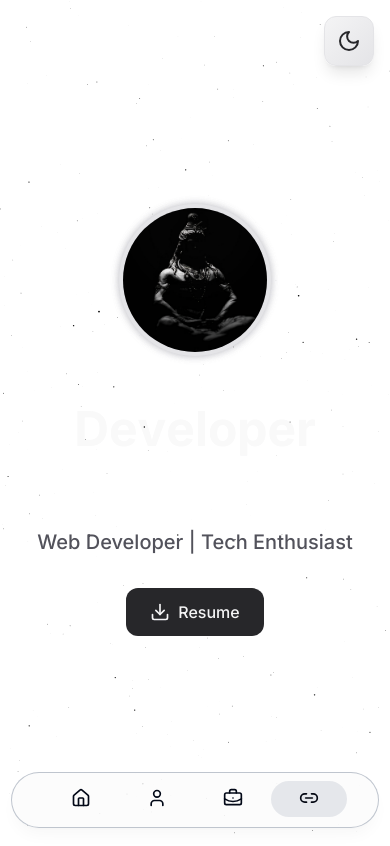
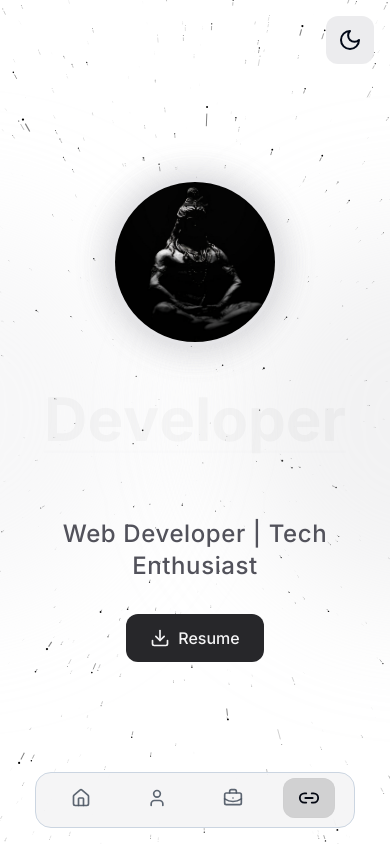
Before and after one commit to Parthesh28/Portfolio, a Next.js app: page / in a window 390 px wide. Shown: the top 846 px of the page. Built offline with nearby package versions, Linux system fonts and the light colour scheme; no server answers.

Commit message:
improved a lot

```diff
--- a/components/AboutMeCard.jsx
+++ b/components/AboutMeCard.jsx
@@ -18,7 +18,7 @@ export default function AboutMeCard() {
     const age = calculateAge("2003-10-23");
 
     return (
-        <Card className="bg-zinc-100/70 dark:bg-zinc-900/70 backdrop-blur-sm h-full group">
+        <Card className="bg-zinc-100/70 dark:bg-zinc-900/70 backdrop-blur-sm rounded-2xl h-full group">
             <CardContent className="pt-6 px-5 flex flex-col justify-between h-full">
                 <div className="space-y-4">
                     <div className="relative">
--- a/components/CodingStatsCard.jsx
+++ b/components/CodingStatsCard.jsx
@@ -72,7 +72,7 @@ export default function CodingStatsCard({ data }) {
     const isLoading = !data || data.length === 0;
 
     return (
-        <Card className="bg-zinc-100/70 dark:bg-zinc-900/70 backdrop-blur-sm h-full">
+        <Card className="bg-zinc-100/70 dark:bg-zinc-900/70 backdrop-blur-sm rounded-2xl h-full">
             <CardHeader>
                 <CardTitle className="text-2xl font-semibold">Activity</CardTitle>
                 <div className="text-sm text-muted-foreground flex items-center">
--- a/components/Navbar.jsx
+++ b/components/Navbar.jsx
@@ -30,33 +30,36 @@ const navItems = [
 ]
 
 export default function Navbar() {
-
   const { activeSection, setActiveSection, setLastClickTime } = useActiveSection()
 
   return (
     <header className='z-40 relative'>
       <motion.div
-        className='fixed bottom-4 sm:bottom-auto sm:top-6 left-1/2 -translate-x-1/2 h-[3.5rem] w-[23rem] rounded-full border border-slate-500 border-opacity-40 bg-zinc-50 bg-opacity-50 dark:bg-zinc-900 dark:bg-opacity-50 shadow-lg shadow-black/[0.03] dark:shadow-white/[0.03] backdrop-blur-xl sm:h-[3.25rem] sm:w-[36rem]'
+        className='fixed bottom-4 sm:bottom-auto sm:top-6 left-1/2 -translate-x-1/2 h-[3.5rem] w-[20rem] sm:w-[32rem] rounded-2xl
+          bg-zinc-100/90 dark:bg-zinc-600/30 backdrop-blur-md
+          border border-slate-300 dark:border-slate-800
+          hover:border-black/10 dark:hover:border-white/10
+
+          transition-all duration-300'
         initial={{ y: -100, x: "-50%", opacity: 0 }}
         animate={{ y: 0, x: "-50%", opacity: 1 }}
-      ></motion.div>
+      />
 
-      <nav className="flex fixed bottom-[1.35rem] sm:bottom-auto sm:top-[1.7rem] left-1/2 h-12 -translate-x-1/2 py-2 sm:h-[initial] sm:py-0">
-        <ul className="flex w-[22rem] flex-wrap items-center justify-center gap-y-1 text-[0.9rem] font-medium sm:w-[initial] sm:flex-nowrap sm:gap-4">
+      <nav className="flex fixed bottom-[1.35rem] sm:bottom-auto sm:top-0 left-1/2 h-12 -translate-x-1/2 sm:h-[5.5rem]">
+        <ul className="flex w-[19rem] sm:w-[31rem] items-center justify-between px-3 text-[0.9rem] font-medium">
           {navItems.map((link) => (
             <motion.li
-              className="h-3/4 flex items-center justify-center relative"
+              className="h-3/4 flex items-center sm:mt-[1rem] justify-center"
               key={link.hash}
               initial={{ y: -100, opacity: 0 }}
               animate={{ y: 0, opacity: 1 }}
             >
               <Link
                 className={clsx(
-                  "relative flex w-full items-center justify-center px-7 py-3 hover:text-gray-600 transition dark:text-gray-200 dark:hover:text-gray-500",
-                  {
-                    "text-gray-950 dark:text-gray-200":
-                      activeSection === link.name,
-                  }
+                  "relative flex w-full items-center justify-center px-4 py-2.5 transition-all duration-200",
+                  activeSection === link.name
+                    ? "text-gray-950 dark:text-white"
+                    : "text-gray-600/90 dark:text-gray-400 hover:text-gray-950 dark:hover:text-gray-200"
                 )}
                 href={link.hash}
                 onClick={() => {
@@ -65,19 +68,29 @@ export default function Navbar() {
                 }}
               >
                 {link.name === activeSection && (
-                  <motion.span className='absolute inset-0 bg-gray-200 rounded-full h-9 top-[0.28rem] -z-10 dark:bg-zinc-800'
+                  <motion.span
+                    className='absolute inset-0 bg-zinc-950/[0.15] dark:bg-zinc-100/[0.15] rounded-xl -z-10
+                      shadow-[inset_0_0_1px_rgba(0,0,0,0.1)] dark:shadow-[inset_0_0_1px_rgba(255,255,255,0.1)]'
                     layoutId='activeSection'
-                    transition={
-                      {
-                        type: 'spring',
-                        stiffness: 400,
-                        damping: 50
-                      }
-                    }
-                  ></motion.span>
+                    transition={{
+                      type: 'spring',
+                      stiffness: 380,
+                      damping: 30
+                    }}
+                  />
                 )}
-                <span className="hidden sm:block">{link.name}</span>
-                <link.Icon className="block sm:hidden h-5 w-5" />
+                <span className="hidden sm:block font-medium tracking-wide">
+                  {link.name}
+                </span>
+                <link.Icon
+                  className={clsx(
+                    "block sm:hidden h-5 w-5 transition-transform duration-200",
+                    activeSection === link.name
+                      ? "scale-110"
+                      : "scale-100"
+                  )}
+                  strokeWidth={2}
+                />
               </Link>
             </motion.li>
           ))}
--- a/components/Starfield.jsx
+++ b/components/Starfield.jsx
@@ -1,92 +1,112 @@
 'use client'
 
-import { useEffect, useRef } from 'react'
+import { useEffect, useRef, useMemo } from 'react'
 import { useTheme } from 'next-themes'
 
 const STAR_COUNT = 1500
-const STAR_SIZE = 0.003 // Relative to screen width
-const STAR_SPEED = 0.002 // Reduced from 0.01 to 0.002 for slower movement
+const STAR_SIZE_RANGE = { min: 0.001, max: 0.004 }
+const STAR_SPEED_RANGE = { min: 0.0015, max: 0.003 }
+const TRAIL_LENGTH = 3
 
-export default function StarfieldBackground() {
-    const canvasRef = useRef(null)
+
+const createStars = () => {
+    return Array.from({ length: STAR_COUNT }, () => ({
+        x: Math.random() * 2 - 1,
+        y: Math.random() * 2 - 1,
+        z: Math.random(),
+        size: Math.random() * (STAR_SIZE_RANGE.max - STAR_SIZE_RANGE.min) + STAR_SIZE_RANGE.min,
+        speed: Math.random() * (STAR_SPEED_RANGE.max - STAR_SPEED_RANGE.min) + STAR_SPEED_RANGE.min,
+        trail: [],
+    }))
+}
+
+const StarfieldBackground = () => {
+    const canvasRef = useRef (null)
+    const animationFrameId = useRef(0)
     const { theme } = useTheme()
+
+    const stars = useMemo(() => createStars(), [])
 
     useEffect(() => {
         const canvas = canvasRef.current
+        if (!canvas) return
+
         const ctx = canvas.getContext('2d')
-        let animationFrameId
-        let stars = []
+        if (!ctx) return
 
-        const initCanvas = () => {
+        const resizeCanvas = () => {
             canvas.width = window.innerWidth
             canvas.height = window.innerHeight
         }
 
-        const createStars = () => {
-            for (let i = 0; i < STAR_COUNT; i++) {
-                stars.push({
-                    x: Math.random() * 2 - 1, // Range: -1 to 1
-                    y: Math.random() * 2 - 1, // Range: -1 to 1
-                    z: Math.random(),
-                    size: Math.random() * STAR_SIZE,
-                })
-            }
-        }
+        resizeCanvas()
+        window.addEventListener('resize', resizeCanvas)
 
         const drawStars = () => {
             ctx.clearRect(0, 0, canvas.width, canvas.height)
 
-            const bgColor = theme === 'dark' ? 'black' : 'white'
-            const starColor = theme === 'dark' ? 'white' : 'black'
-
+            const bgColor = theme === 'dark' ? 'rgb(0, 0, 0)' : 'rgb(255, 255, 255)'
+            const starColor = theme === 'dark' ? 'rgb(255, 255, 255)' : 'rgb(0, 0, 0)'
             ctx.fillStyle = bgColor
             ctx.fillRect(0, 0, canvas.width, canvas.height)
 
             const centerX = canvas.width / 2
             const centerY = canvas.height / 2
 
-            ctx.fillStyle = starColor
             stars.forEach(star => {
                 const x = (star.x / star.z) * centerX + centerX
                 const y = (star.y / star.z) * centerY + centerY
                 const size = (1 - star.z) * star.size * canvas.width
 
+                // Draw trail
+                ctx.beginPath()
+                star.trail.forEach((point, index) => {
+                    const opacity = (index + 1) / TRAIL_LENGTH * 0.5
+                    ctx.strokeStyle = `rgba(${starColor === 'rgb(255, 255, 255)' ? '255, 255, 255,' : '0, 0, 0,'} ${opacity})`
+                    ctx.lineWidth = size * (index + 1) / TRAIL_LENGTH
+                    if (index === 0) {
+                        ctx.moveTo(point.x, point.y)
+                    } else {
+                        ctx.lineTo(point.x, point.y)
+                    }
+                })
+                ctx.stroke()
+
+
+                ctx.fillStyle = starColor
                 ctx.beginPath()
                 ctx.arc(x, y, size, 0, 2 * Math.PI)
                 ctx.fill()
+
+                star.trail.unshift({ x, y })
+                if (star.trail.length > TRAIL_LENGTH) {
+                    star.trail.pop()
+                }
             })
         }
 
         const animate = () => {
             drawStars()
-            stars = stars.map(star => ({
-                ...star,
-                z: (star.z - STAR_SPEED + 1) % 1
-            }))
-            animationFrameId = requestAnimationFrame(animate)
+            stars.forEach(star => {
+                star.z = (star.z - star.speed + 1) % 1
+            })
+            animationFrameId.current = requestAnimationFrame(animate)
         }
 
-        const handleResize = () => {
-            initCanvas()
-            drawStars()
-        }
-
-        initCanvas()
-        createStars()
         animate()
 
-        window.addEventListener('resize', handleResize)
-
         return () => {
-            window.removeEventListener('resize', handleResize)
-            cancelAnimationFrame(animationFrameId)
+            cancelAnimationFrame(animationFrameId.current)
+            window.removeEventListener('resize', resizeCanvas)
         }
-    }, [theme])
+    }, [theme, stars])
 
     return (
         <canvas
             ref={canvasRef}
-            className="fixed top-0 left-0 w-full h-full -z-10 pointer-events-none"
+            className="fixed top-0 left-0 w-full h-full -z-10 pointer-events-none transition-opacity duration-1000"
         />
     )
 }
+
+export default StarfieldBackground
--- a/components/ThemeToggle.jsx
+++ b/components/ThemeToggle.jsx
@@ -22,7 +22,7 @@ export default function ThemeToggle() {
 
   return (
     <motion.button
-      className="fixed top-4 sm:top-auto sm:bottom-4 right-4 p-3 rounded-xl bg-gradient-to-br from-zinc-100 to-zinc-200 dark:from-zinc-800 dark:to-zinc-900 text-zinc-800 dark:text-zinc-200 shadow-lg hover:shadow-xl z-10 backdrop-blur-sm border border-zinc-200 dark:border-zinc-700/50"
+      className="fixed top-4 sm:top-auto sm:bottom-4 right-4 p-3 rounded-xl bg-zinc-200/70 backdrop-blur-sm dark:bg-zinc-800/70"
       onClick={toggleTheme}
       whileHover={{
         scale: 1.05,
--- a/components/Tooltip.jsx
+++ b/components/Tooltip.jsx
@@ -6,7 +6,7 @@ export default function CustomTooltip({ active, payload }) {
         const topLanguages = data.languages.slice(0, 3);
 
         return (
-            <div className="bg-zinc-100/90 dark:bg-zinc-900/90 backdrop-blur-xl  p-4 rounded-xl shadow-lg border border-zinc-200 dark:border-zinc-700 w-64">
+            <div className="bg-zinc-100/90 dark:bg-zinc-900/90 backdrop-blur-3xl  p-4 rounded-xl shadow-lg border border-zinc-200 dark:border-zinc-700 w-64">
                 <h3 className="text-lg font-semibold mb-3 text-zinc-800 dark:text-zinc-100">{data.date}</h3>
                 <div className="flex items-center mb-3 text-zinc-600 dark:text-zinc-300">
                     <Clock className="w-4 h-4 mr-2 flex-shrink-0" />
--- a/sections/Home.jsx
+++ b/sections/Home.jsx
@@ -3,7 +3,7 @@
 import { useState, useEffect } from 'react'
 import { motion, AnimatePresence } from 'framer-motion'
 import useSectionInView from '../hooks/useSectionInView'
-import { Download } from 'lucide-react'
+import { Download, ExternalLink } from 'lucide-react'
 import { Avatar, AvatarFallback, AvatarImage } from '../app/components/ui/avatar'
 
 const words = ["Parthesh", "Developer", "Engineer"]
@@ -23,9 +23,38 @@ export default function Home() {
     <section
       id="home"
       ref={ref}
-      className="min-h-screen flex flex-col items-center justify-center px-4 py-16"
+      className="min-h-screen flex flex-col items-center justify-center px-4 py-16 relative overflow-hidden"
     >
-      <div className="flex flex-col items-center space-y-12">
+      {/* Background gradient circles */}
+      <div className="absolute inset-0 overflow-hidden">
+        <motion.div
+          className="absolute top-1/4 -left-64 w-96 h-96 bg-zinc-200/30 dark:bg-zinc-700/30 rounded-full blur-3xl"
+          animate={{
+            x: [0, 50, 0],
+            y: [0, 30, 0],
+          }}
+          transition={{
+            duration: 8,
+            repeat: Infinity,
+            ease: "easeInOut"
+          }}
+        />
+        <motion.div
+          className="absolute bottom-1/4 -right-64 w-96 h-96 bg-zinc-300/30 dark:bg-zinc-600/30 rounded-full blur-3xl"
+          animate={{
+            x: [0, -50, 0],
+            y: [0, -30, 0],
+          }}
+          transition={{
+            duration: 8,
+            repeat: Infinity,
+            ease: "easeInOut",
+            delay: 1
+          }}
+        />
+      </div>
+
+      <div className="flex flex-col items-center space-y-12 relative z-10">
         <motion.div
           initial={{ opacity: 0, scale: 0.5, y: 20 }}
           animate={{ opacity: 1, scale: 1, y: 0 }}
@@ -33,15 +62,15 @@ export default function Home() {
             duration: 0.7,
             ease: [0.6, -0.05, 0.01, 0.99]
           }}
-          className="relative"
+          className="relative group"
         >
           <div className="relative">
             {[...Array(3)].map((_, i) => (
               <motion.div
                 key={i}
-                className="absolute inset-0 rounded-full opacity-75 bg-zinc-400 dark:bg-zinc-600 blur-sm"
+                className="absolute inset-0 rounded-full opacity-75 bg-zinc-400/50 dark:bg-zinc-600/50 blur-lg"
                 animate={{
-                  scale: [1, 1.1, 1],
+                  scale: [1, 1.2, 1],
                   opacity: [0.3, 0.5, 0.3],
                 }}
                 transition={{
@@ -52,7 +81,7 @@ export default function Home() {
                 }}
               />
             ))}
-            <Avatar className="relative h-36 w-36 ring-4 ring-zinc-200 dark:ring-zinc-700">
+            <Avatar className="relative h-40 w-40 ring-4 ring-zinc-200 dark:ring-zinc-700 transform transition-transform duration-300 group-hover:scale-105">
               <AvatarImage src='/assets/Profile_Picture.jpg' alt="Parthesh Purohit" className="object-cover" />
               <AvatarFallback className="text-3xl bg-zinc-300 dark:bg-zinc-600 text-zinc-700 dark:text-zinc-300">PP</AvatarFallback>
             </Avatar>
@@ -68,7 +97,7 @@ export default function Home() {
                 animate={{ opacity: 1, y: 0 }}
                 exit={{ opacity: 0, y: -20 }}
                 transition={{ duration: 0.5 }}
-                className="text-5xl sm:text-6xl font-bold relative"
+                className="text-6xl sm:text-7xl font-bold relative"
               >
                 {words[index].split('').map((char, i) => (
                   <motion.span
@@ -76,42 +105,49 @@ export default function Home() {
                     initial={{ opacity: 0, y: 20 }}
                     animate={{ opacity: 1, y: 0 }}
                     transition={{ delay: i * 0.05 }}
-                    className="inline-block relative"
+                    className="inline-block relative hover:text-zinc-600 dark:hover:text-zinc-300 transition-colors duration-200"
                   >
-                    <span className="relative z-10 text-zinc-800 dark:text-zinc-200">{char}</span>
-
+                    <span className="relative z-10">{char}</span>
+                    <motion.span
+                      className="absolute -bottom-1 left-0 w-full h-0.5 bg-zinc-400 dark:bg-zinc-500 transform scale-x-0 origin-left"
+                      animate={{ scaleX: 1 }}
+                      transition={{ delay: i * 0.05 + 0.5, duration: 0.3 }}
+                    />
                   </motion.span>
                 ))}
               </motion.h1>
             </AnimatePresence>
           </div>
 
-          <motion.p
+          <motion.div
             initial={{ opacity: 0, y: 20 }}
             animate={{ opacity: 1, y: 0 }}
             transition={{ delay: 0.3, duration: 0.5 }}
-            className="text-xl md:text-2xl text-zinc-600 dark:text-zinc-400 font-medium"
+            className="space-y-4"
           >
-            Web Developer | Tech Enthusiast
-          </motion.p>
+            <p className="text-2xl md:text-3xl text-zinc-600 dark:text-zinc-400 font-medium tracking-wide">
+              Web Developer | Tech Enthusiast
+            </p>
+          </motion.div>
 
           <motion.div
             initial={{ opacity: 0, y: 20 }}
             animate={{ opacity: 1, y: 0 }}
             transition={{ delay: 0.4, duration: 0.5 }}
-            className="flex items-center justify-center"
+            className="flex items-center justify-center gap-4"
           >
             <a
               href="/assets/Resume.pdf"
               className="group relative inline-flex items-center justify-center px-6 py-3 bg-zinc-800 dark:bg-zinc-200 text-zinc-100 dark:text-zinc-800 rounded-xl overflow-hidden transition-all duration-300 hover:shadow-lg hover:shadow-zinc-300/25 dark:hover:shadow-zinc-700/25"
               aria-label="Download Resume"
             >
-              <div className="absolute inset-0 bg-zinc-700 dark:bg-zinc-300 transform origin-left scale-x-0 group-hover:scale-x-100 transition-transform duration-300" />
-              <Download className="w-5 h-5 mr-2 relative z-10" />
+              <div className="absolute inset-0 bg-zinc-600/70 dark:bg-zinc-400/80 transform origin-left scale-x-0 group-hover:scale-x-100 transition-transform duration-300" />
+              <Download className="w-5 h-5 mr-2 relative z-10 transition-transform duration-300" />
               <span className="font-medium relative z-10">
                 Resume
               </span>
             </a>
+
           </motion.div>
         </div>
       </div>
--- a/sections/Skills.jsx
+++ b/sections/Skills.jsx
@@ -70,7 +70,7 @@ export default function Skills() {
                 >
                     <MotionCard
                         variants={itemVariants}
-                        className="bg-zinc-100/70 dark:bg-zinc-900/70 backdrop-blur-sm ring-1 ring-zinc-900/5 dark:ring-white/10"
+                        className="bg-zinc-100/70 dark:bg-zinc-900/70 backdrop-blur-sm ring-1 rounded-2xl ring-zinc-900/5 dark:ring-white/10"
                     >
                         <CardHeader>
                             <CardTitle className="flex items-center gap-2 text-zinc-900 dark:text-zinc-100">
@@ -112,7 +112,7 @@ export default function Skills() {
                     <div className="space-y-6">
                         <MotionCard
                             variants={itemVariants}
-                            className="bg-zinc-100/70 dark:bg-zinc-900/70 backdrop-blur-sm ring-1 ring-zinc-900/5 dark:ring-white/10"
+                            className="bg-zinc-100/70 dark:bg-zinc-900/70 backdrop-blur-sm ring-1 rounded-2xl ring-zinc-900/5 dark:ring-white/10"
                         >
                             <CardHeader>
                                 <CardTitle className="flex items-center gap-2 text-zinc-900 dark:text-zinc-100">
@@ -143,7 +143,7 @@ export default function Skills() {
 
                         <MotionCard
                             variants={itemVariants}
-                            className="bg-zinc-100/70 dark:bg-zinc-900/70 backdrop-blur-sm ring-1 ring-zinc-900/5 dark:ring-white/10"
+                            className="bg-zinc-100/70 dark:bg-zinc-900/70 backdrop-blur-sm ring-1 rounded-2xl ring-zinc-900/5 dark:ring-white/10"
                         >
                             <CardHeader>
                                 <CardTitle className="flex items-center gap-2 text-zinc-900 dark:text-zinc-100">
```
Also changed, not shown: sections/Contact.jsx (+32 -35 lines), sections/Projects.jsx (+39 -33 lines).
